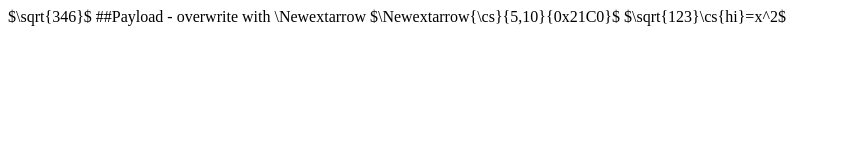
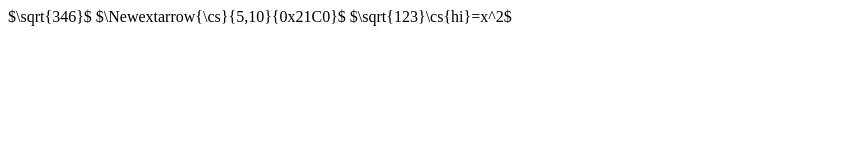
Before and after one commit to GitCredentialManager/pagestest, a plain HTML site: page index.html in a window 1280 px wide. Shown: the whole page, without its empty margins (0-841 px from the left). Drawn offline with nearby package versions, Linux system fonts and the light colour scheme.

Commit message:
Update index.html

```diff
--- a/index.html
+++ b/index.html
@@ -5,8 +5,6 @@
 
 $\sqrt{346}$
 
-##Payload - overwrite with \Newextarrow
-
 $\Newextarrow{\cs}{5,10}{0x21C0}$
 
 $\sqrt{123}\cs{hi}=x^2$
```
